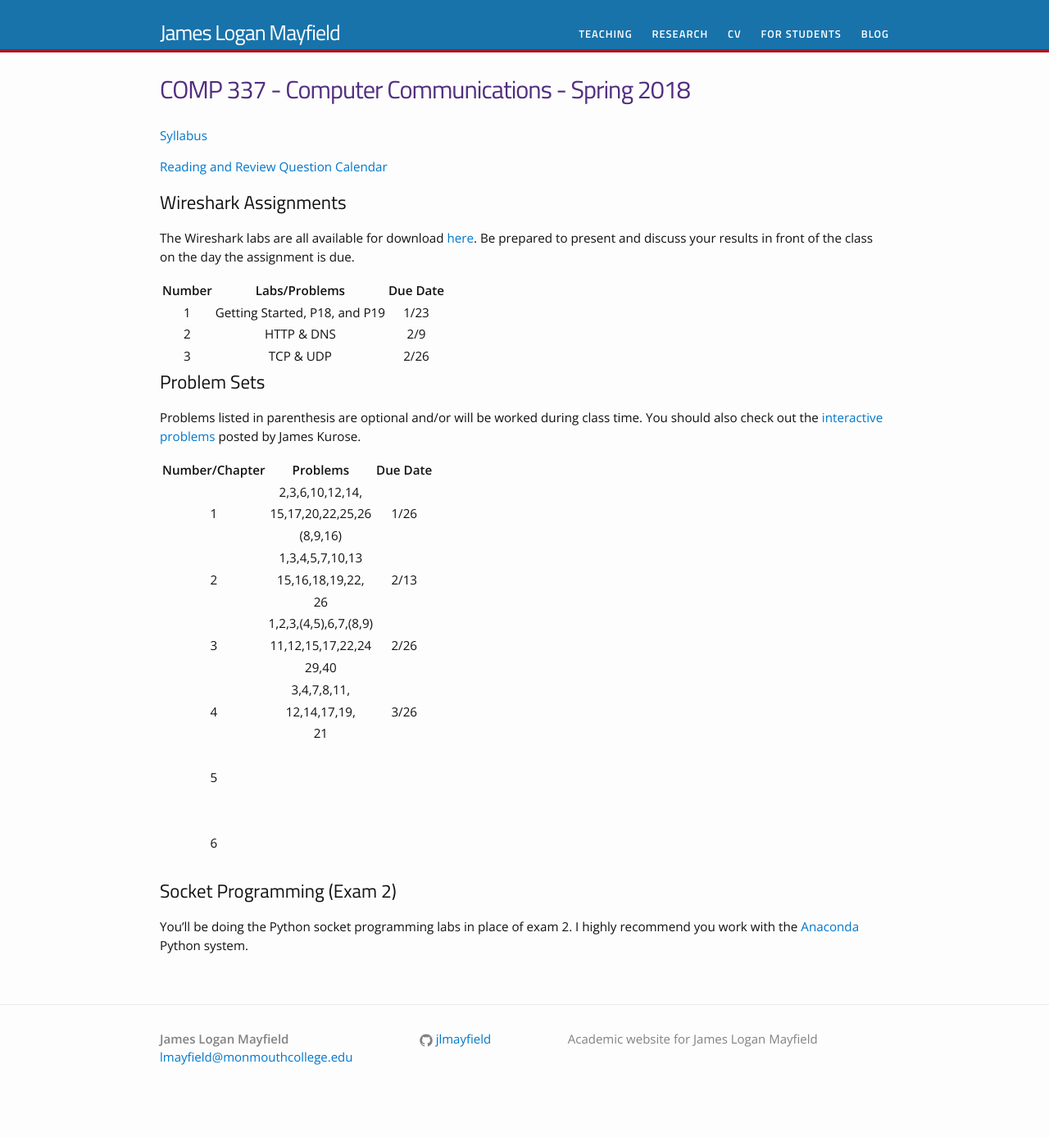
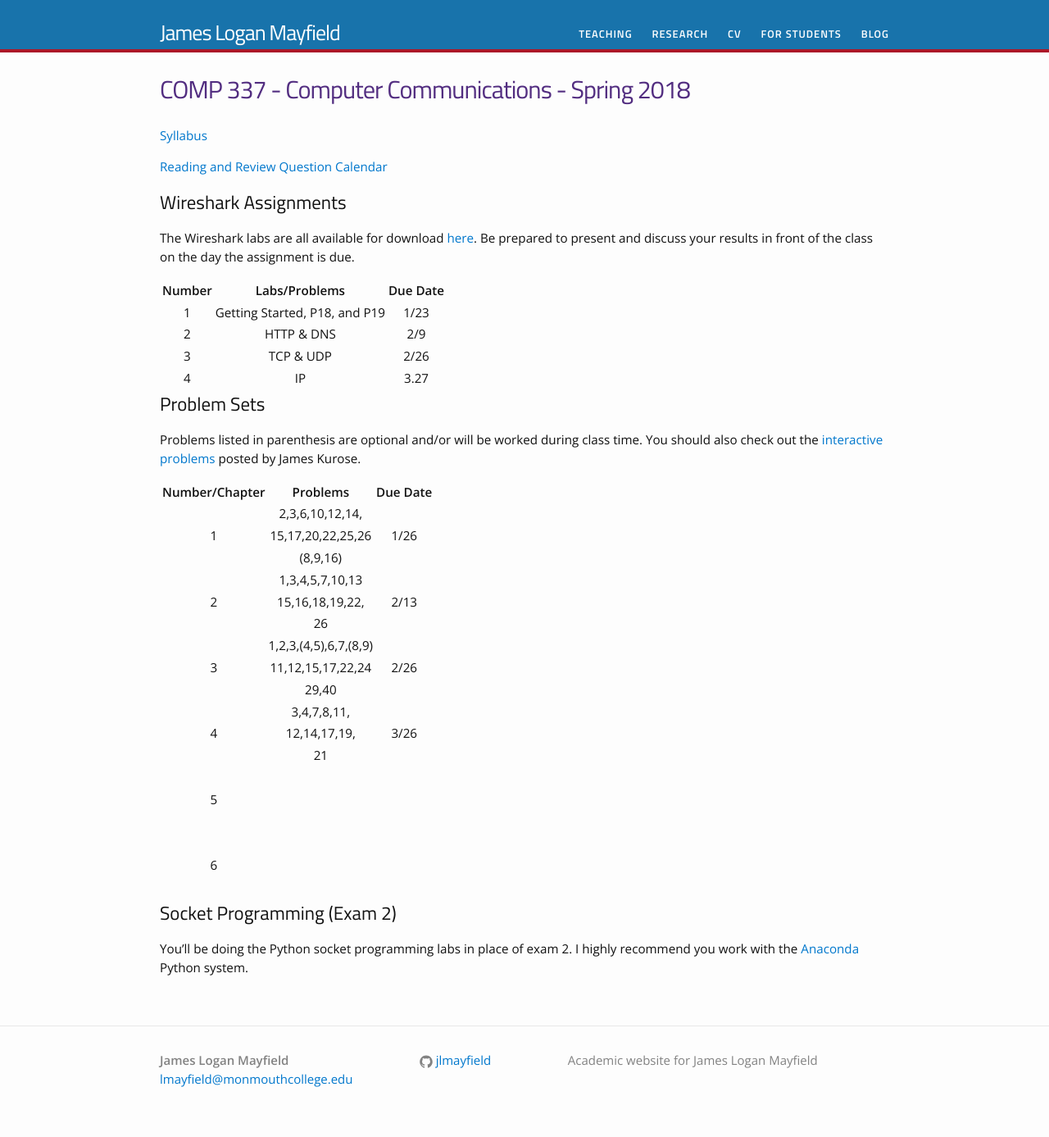
Before and after one commit to jlmayfield/jlmayfield.github.io, a Jekyll site: the page built from teaching/comp337.md, in a window 1280 px wide. Shown: the whole page at 82% size. Built offline with Jekyll 4.4.1, drawn with Linux system fonts in a browser that asks for light colours; before the commit the page ends 1361 px from its top, so only the background shows below that.

Commit message:
sp18. c337. added 4th wireshark

```diff
--- a/teaching/comp337.md
+++ b/teaching/comp337.md
@@ -18,6 +18,7 @@ The Wireshark labs are all available for download [here](http://www-net.cs.umass
 |   1            |  Getting Started, P18, and P19 |  1/23      |
 |   2            | HTTP & DNS       |  2/9     |
 |   3            |  TCP & UDP       |  2/26    |
+|  4             |    IP            |  3.27    |
 
 
 ## Problem Sets
```
